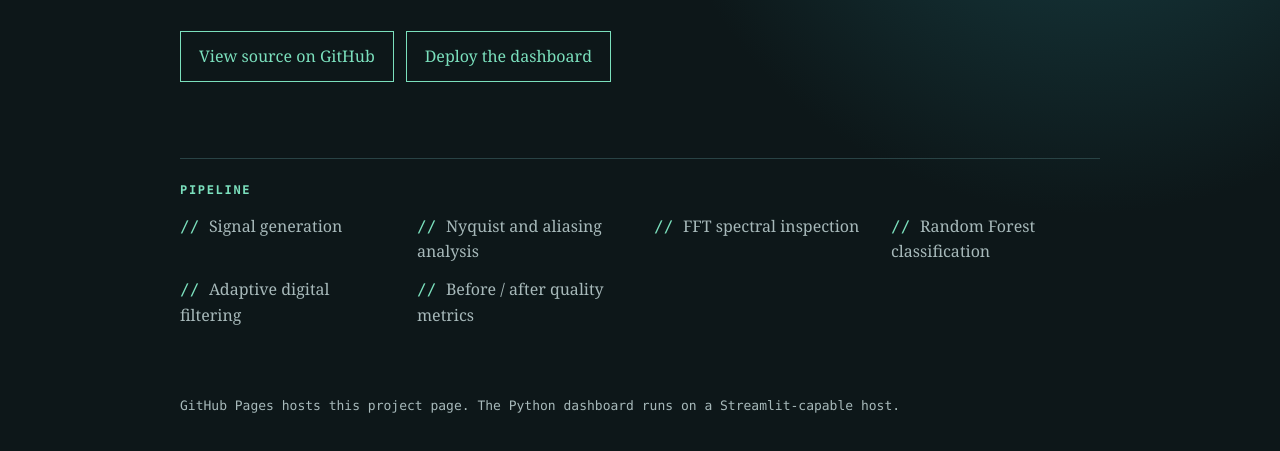
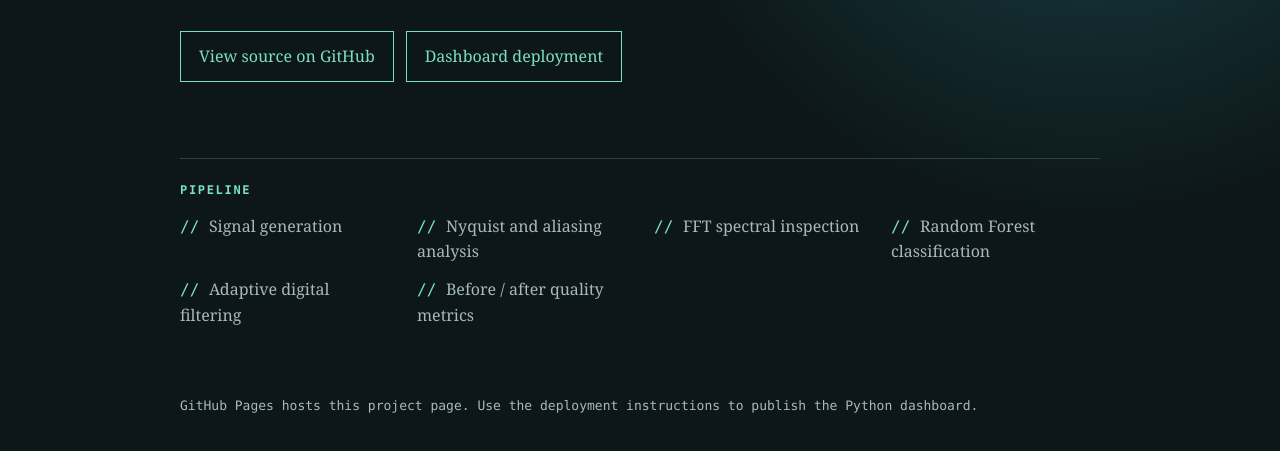
Before and after one commit to Harikrishnan120A/SigNexis, a plain HTML site: page docs/index.html in a window 1280 px wide. Shown: the part 311-762 px from the top of the page. Drawn offline with Linux system fonts and the light colour scheme.

Commit message:
Fix dashboard link on project landing page

```diff
--- a/docs/index.html
+++ b/docs/index.html
@@ -29,7 +29,7 @@
     <p>Interactive digital signal analysis, noise classification, and adaptive filtering powered by Python, SciPy, scikit-learn, and Streamlit.</p>
     <div class="actions">
       <a href="https://github.com/Harikrishnan120A/SigNexis">View source on GitHub</a>
-      <a href="https://streamlit.io/cloud">Deploy the dashboard</a>
+      <a href="https://github.com/Harikrishnan120A/SigNexis#deployment">Dashboard deployment</a>
     </div>
     <section>
       <div class="tag">Pipeline</div>
@@ -42,7 +42,7 @@
         <li>Before / after quality metrics</li>
       </ul>
     </section>
-    <footer>GitHub Pages hosts this project page. The Python dashboard runs on a Streamlit-capable host.</footer>
+    <footer>GitHub Pages hosts this project page. Use the deployment instructions to publish the Python dashboard.</footer>
   </main>
 </body>
 </html>
```
Also changed, not shown: index.html (+2 -2 lines), 1 other file.
